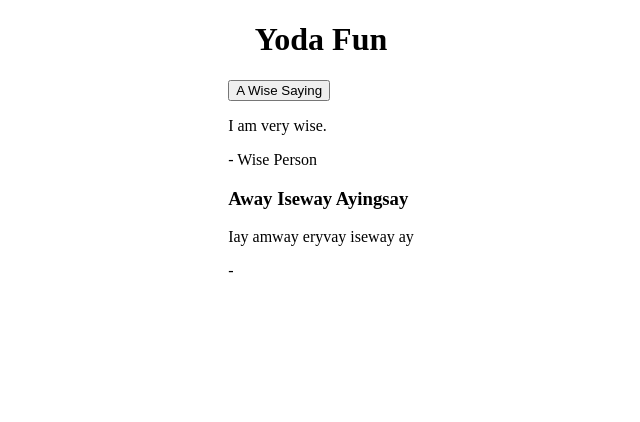
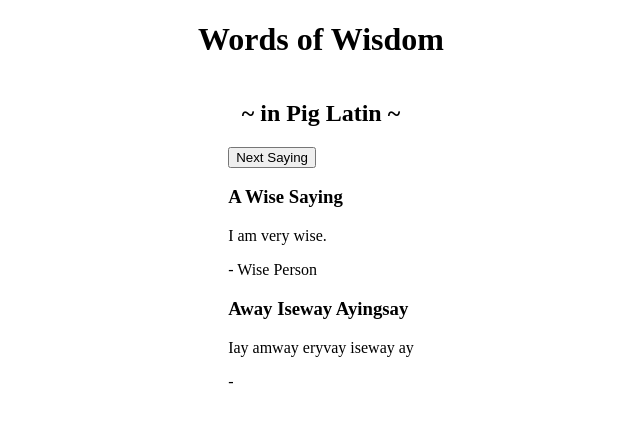
Before and after one commit to marthasharpe/Pig-Latin-Wisdom, a React (Create React App) app: page / in a window 1280 px wide. Shown: the top 422 px of the page, without its empty margins (319-959 px from the left). Built offline with nearby package versions, Linux system fonts and the light colour scheme.

Commit message:
Change heading and titles to be Pig Latin

```diff
--- a/public/index.html
+++ b/public/index.html
@@ -22,7 +22,7 @@
       work correctly both with client-side routing and a non-root public URL.
       Learn how to configure a non-root public URL by running `npm run build`.
     -->
-    <title>Yoda Fun</title>
+    <title>Pig Latin Wisdom</title>
   </head>
   <body>
     <noscript>You need to enable JavaScript to run this app.</noscript>
--- a/src/App.js
+++ b/src/App.js
@@ -6,7 +6,8 @@ function App() {
 
   return (
     <div className="App">
-      <h1>Yoda Fun</h1>
+      <h1>Words of Wisdom</h1>
+      <h2>~ in Pig Latin ~</h2>
       <div className="app-container">
         <RandomQuote />
       </div>
--- a/src/RandomQuote.js
+++ b/src/RandomQuote.js
@@ -18,7 +18,8 @@ const RandomQuote = () => {
 
   return (
     <div className="quote-container">
-      <button onClick={fetchQuote}>A Wise Saying</button>
+      <button onClick={fetchQuote}>Next Saying</button>
+      <h3>A Wise Saying</h3>
       <p>{quote}</p>
       <p>- {author}</p>
       <Translator quote={quote} author={author}/>
```
